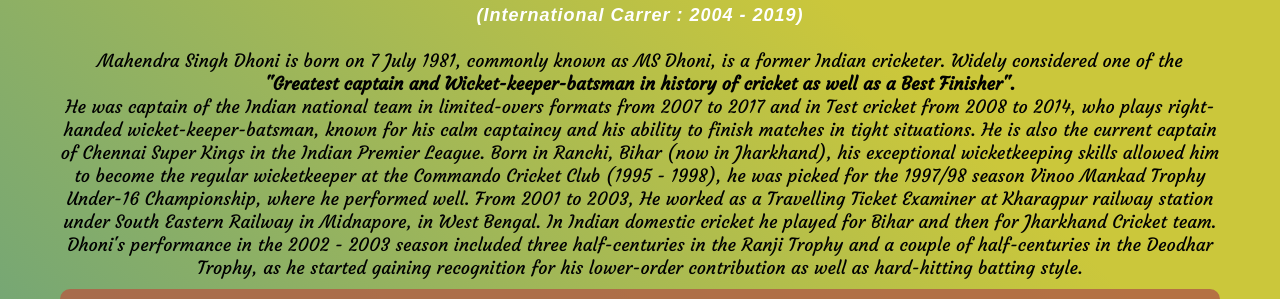
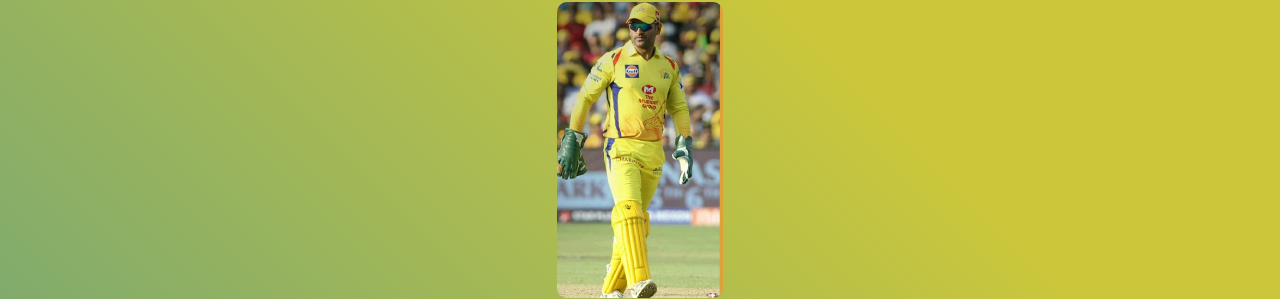
Before and after one commit to yuvrajgohil24/OIBSIP, a plain HTML site: page Tribute Page : MS Dhoni/index.html in a window 1280 px wide. Shown: the part 59-358 px from the top of the page. Drawn offline with Linux system fonts and the light colour scheme.

Commit message:
index.html

```diff
--- a/Tribute Page : MS Dhoni/index.html
+++ b/Tribute Page : MS Dhoni/index.html
@@ -15,7 +15,7 @@
 <body>
     <header>
         <h1 style="text-decoration: underline;">Mahendra Singh Dhoni</h1>
-        <img src="csk.jpg" width="13%" style="border-radius: 10px;" alt="" srcset="" />
+        <img src="images/csk.jpg" width="13%" style="border-radius: 10px;" alt="" srcset="" />
         <p>(International Carrer : 2004 - 2019)</p>
     </header>
 
```
